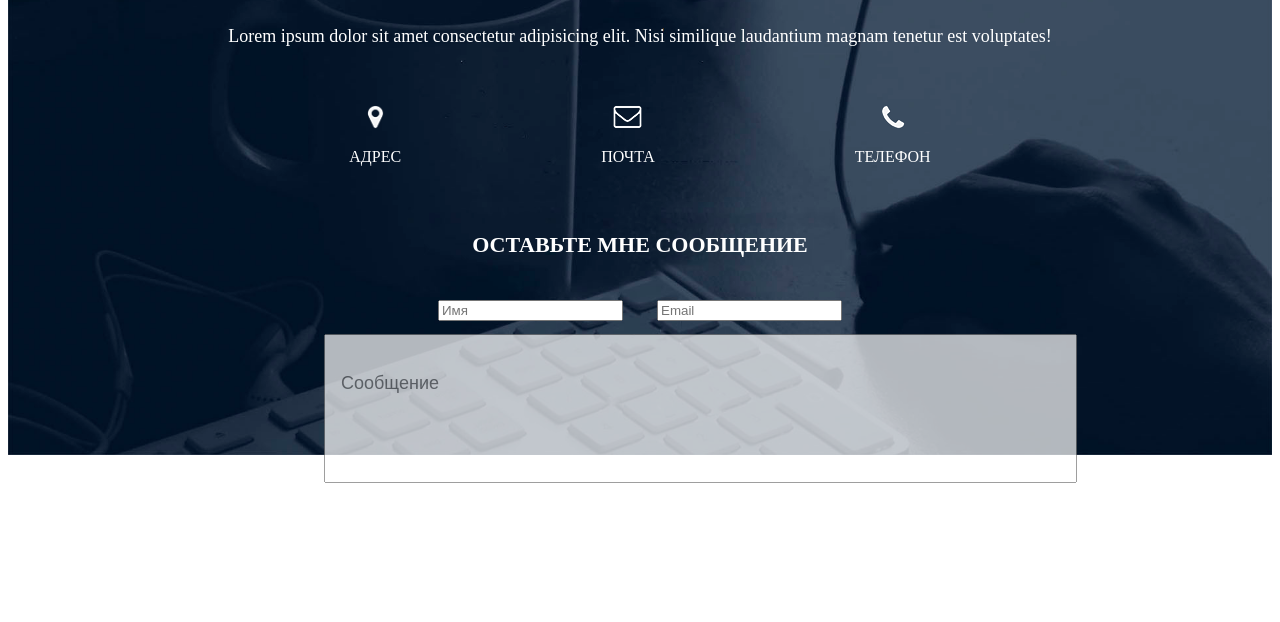
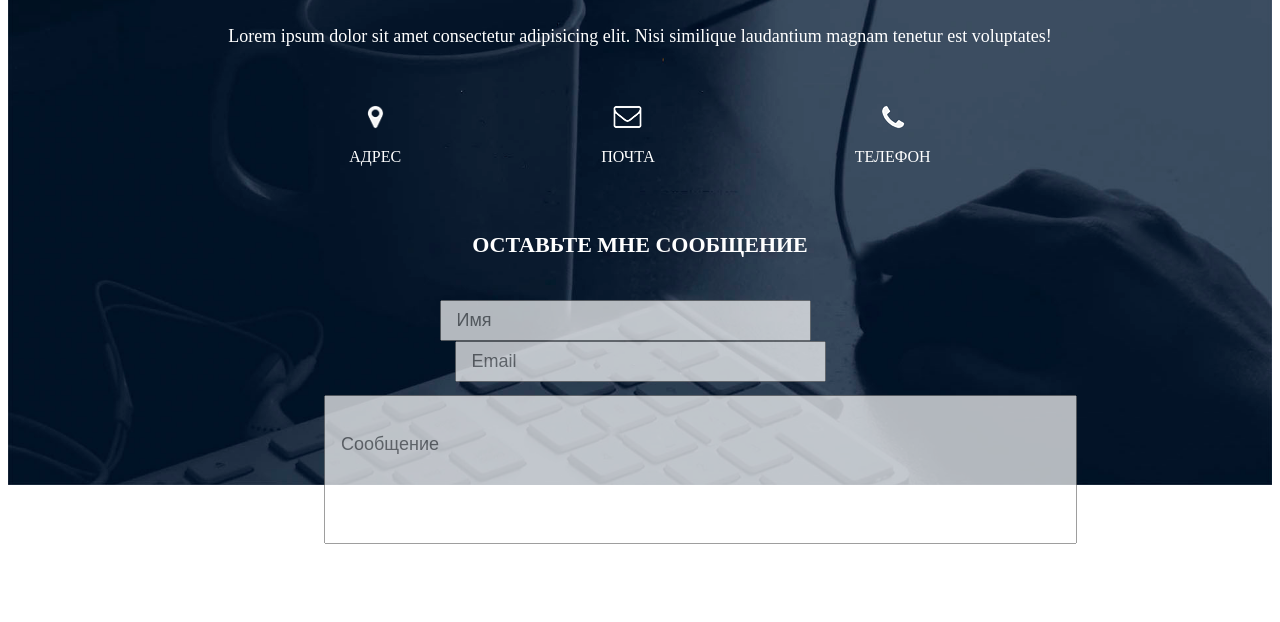
Before and after one commit to Xlomin/Xlomin.github.io, a plain HTML site: page src/testIndex.html in a window 1280 px wide. Shown: the part 5034-5656 px from the top of the page. Drawn offline with Linux system fonts and the light colour scheme.

```diff
--- a/src/css/style.css
+++ b/src/css/style.css
@@ -1,7 +1,3 @@
-body {
-  font-family: Arial, sans-serif;
-}
-
 nav {
   width: 100%;
   height: 60px;
@@ -187,10 +183,10 @@ main {
     z-index: 3;
   }
 
-  .titleContainer{
+  .titleContainer {
     -webkit-animation-delay: 0.7s;
-  -o-animation-delay: 0.7s;
-  animation-delay: 0.7s;
+    -o-animation-delay: 0.7s;
+    animation-delay: 0.7s;
   }
 
   .titleContainer input {
@@ -548,14 +544,14 @@ main {
     display: block;
     margin: 15px auto 10px auto;
   }
-  #reviews{
+  #reviews {
     height: 60%;
   }
 }
 
 #contacts {
   width: 100%;
-  height: 80%;
+  height: 82%;
   background: url("../img/contactsBG.jpg") no-repeat center / 100% 100%;
 }
 
@@ -569,7 +565,7 @@ main {
   margin-top: 10px;
 }
 
-#contacts .col{
+#contacts .col {
   text-align: center;
 }
 
@@ -579,7 +575,7 @@ main {
 
 #contacts .firstcolumn,
 #contacts .secondcolumn,
-#contacts .thirdcolumn{
+#contacts .thirdcolumn {
   margin-top: 20px;
 }
 
@@ -600,7 +596,7 @@ main {
   transition: all 0.2s;
 }
 
-.firstRow input[type="text"]{
+.firstRow input[type="text"] {
   width: 95% !important;
 }
 
@@ -661,18 +657,18 @@ main {
   padding-left: 20%;
 }
 
-@media(max-width: 768px){
+@media (max-width: 768px) {
   #contacts .firstcolumn,
   #contacts .secondcolumn,
-  #contacts .thirdcolumn{
+  #contacts .thirdcolumn {
     margin-top: 0;
   }
 
-  .message h3{
+  .message h3 {
     margin: 0 0 4% 0;
   }
 
-  .thirdRow{
+  .thirdRow {
     margin-top: 15px;
   }
 
@@ -686,8 +682,8 @@ main {
     padding-left: 10%;
   }
 
-  #contacts{
-    height: 75%;
+  #contacts {
+    height: 78%;
   }
 }
 
@@ -726,8 +722,8 @@ footer > p {
   color: #fff;
 }
 
-@media (max-width: 575.8px){
-  #map button{
+@media (max-width: 575.8px) {
+  #map button {
     top: 30%;
     left: 40%;
     font-size: 13px;
--- a/src/css/testStyle.css
+++ b/src/css/testStyle.css
@@ -370,7 +370,15 @@
   text-align: center;
 }
 
-
+.firstRow input {
+  width: 350px;
+  height: 35px;
+  text-align: left;
+  padding-left: 15px;
+  font-size: 18px;
+  opacity: 0.7;
+  transition: all 0.2s;
+}
 
 .firstRow input[type="text"] {
   margin-right: 30px;
```
